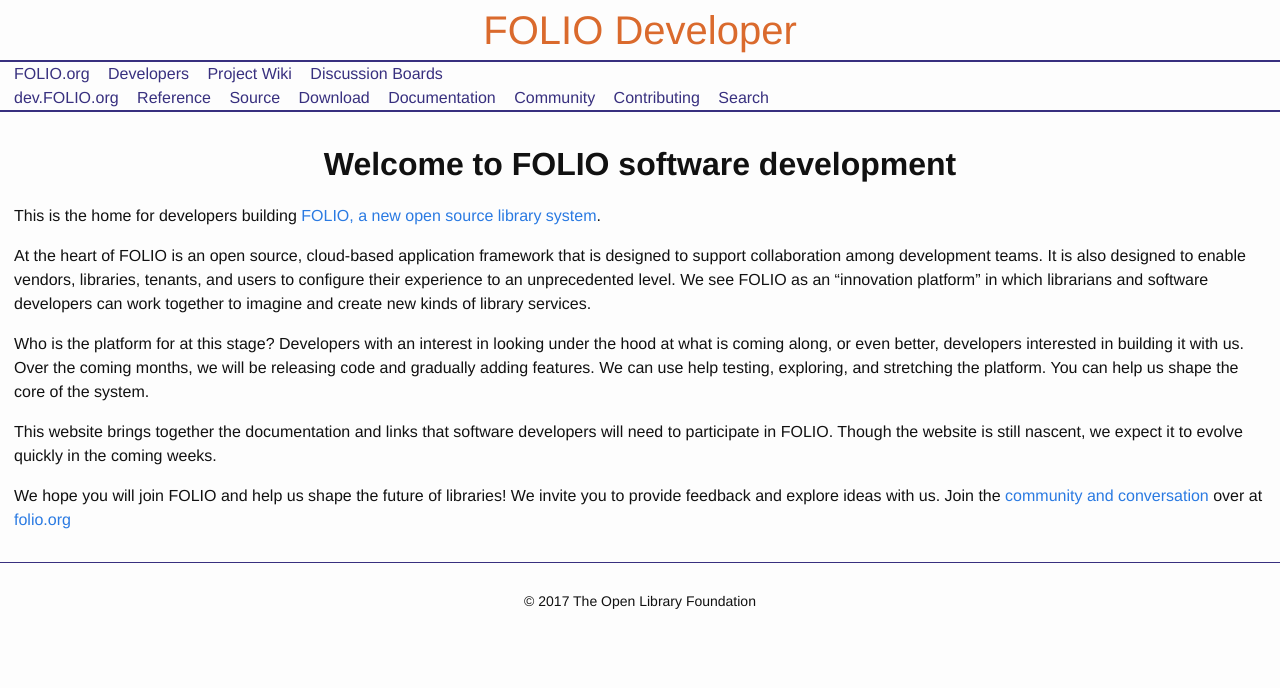
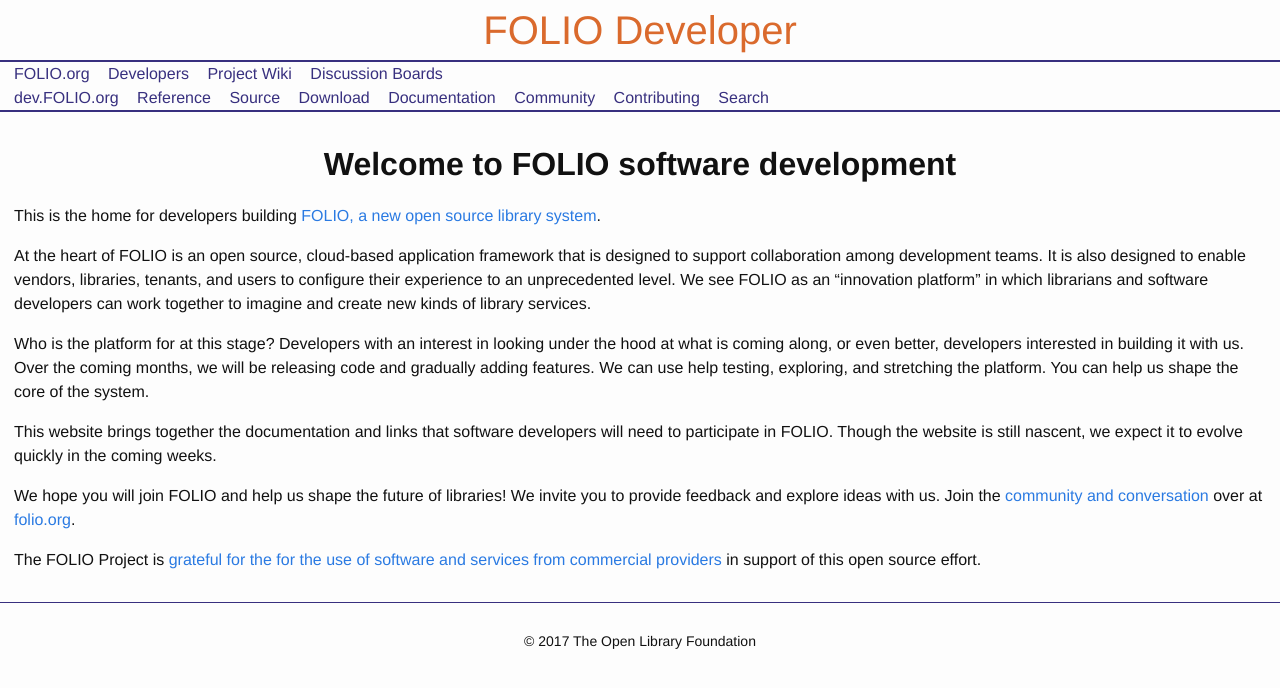
Before and after one commit to folio-org/folio-org.github.io, a Jekyll site: the page built from index.md, in a window 1280 px wide. Shown: the top 688 px of the page. Built offline with Jekyll 4.4.1, drawn with Linux system fonts in a browser that asks for light colours; nearby versions of some CDN libraries.

Commit message:
Add "thanks" and ack Atlassian and BrowserStack

```diff
--- a/index.md
+++ b/index.md
@@ -25,4 +25,6 @@
 
 We hope you will join FOLIO and help us shape the future of libraries!  We
 invite you to provide feedback and explore ideas with us.  Join the
-[community and conversation](community) over at [folio.org](https://www.folio.org/)
+[community and conversation](community) over at [folio.org](https://www.folio.org/).
+
+The FOLIO Project is [grateful for the for the use of software and services from commercial providers](about/thanks.md) in support of this open source effort.
```
Also changed, not shown: about/thanks.md (added, +14 -0 lines), images/browserstack-logo.svg (added).
